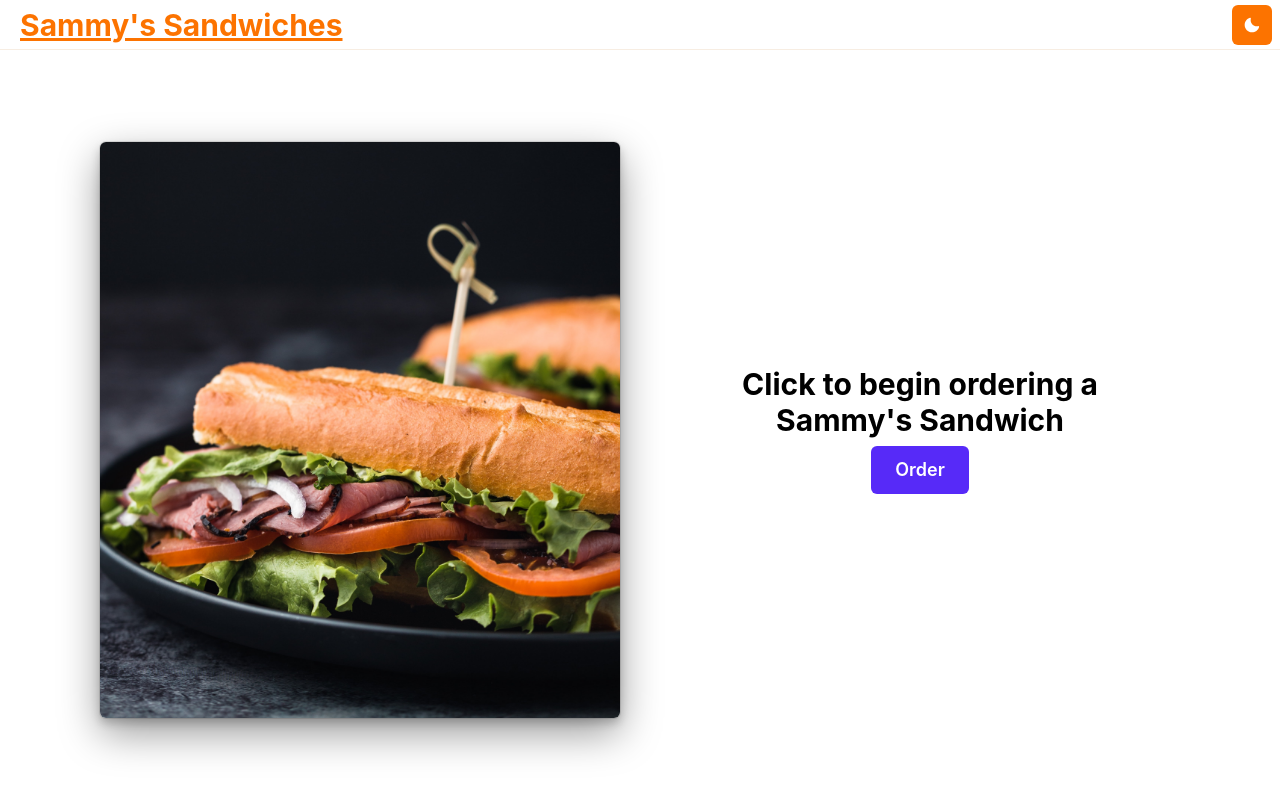
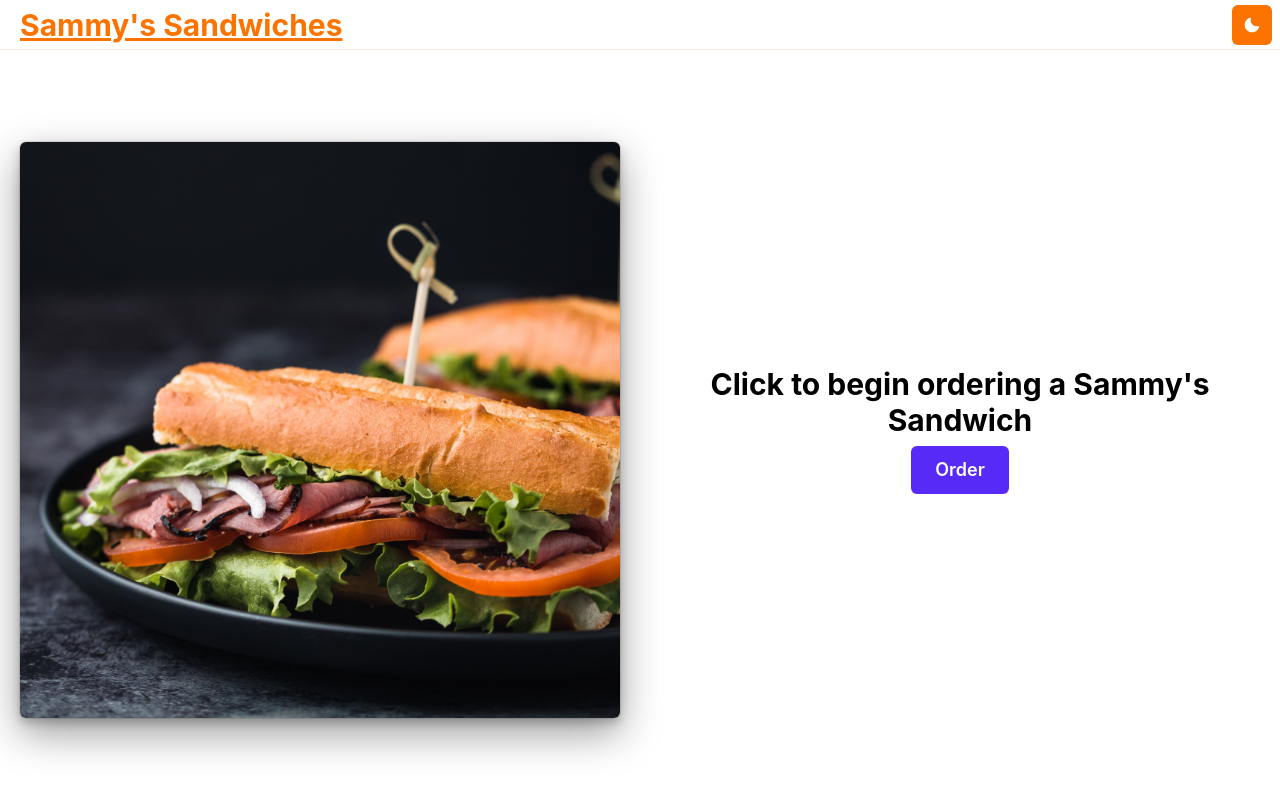
Before and after one commit to sambencivengo/rails-sandwich-shop, a Next.js app in the folder client/: page / in a window 1280 px wide. Shown: the top 800 px of the page. Built offline with nearby package versions, Linux system fonts and the light colour scheme; no server answers.

Commit message:
more fixes to footer work

```diff
--- a/client/components/layout/Layout.tsx
+++ b/client/components/layout/Layout.tsx
@@ -10,7 +10,7 @@ export const Layout = ({ children }: LayoutProps) => {
 		<>
 			<Header />
 
-			<Box px={20} pb={20} pt={'70px'}>
+			<Box pb={20} pt={'70px'}>
 				<main>{children}</main>
 			</Box>
 			<SplashPageFooter />
--- a/client/components/layout/SplashPageFooter.tsx
+++ b/client/components/layout/SplashPageFooter.tsx
@@ -11,7 +11,7 @@ export const SplashPageFooter: React.FC<SplashPageFooterProps> = ({}) => {
 		<SimpleGrid
 			p={10}
 			bgColor={colors.greyPurple}
-			h="300px"
+			minH="300px"
 			minChildWidth="200px"
 			spacing="40px"
 		>
--- a/client/pages/order.tsx
+++ b/client/pages/order.tsx
@@ -1,13 +1,12 @@
 import { useSandwich } from '@/components/SandwichProvider';
 import { colors } from '@/theme/theme';
-import { Box, Divider, Flex, Heading, Wrap, WrapItem } from '@chakra-ui/react';
+import { Box, Flex, Heading } from '@chakra-ui/react';
 import React from 'react';
 
 interface orderProps {}
 
 export const Order: React.FC<orderProps> = ({}) => {
 	const { ingredients } = useSandwich();
-	console.log(ingredients);
 	return (
 		<Flex
 			align={'center'}
```
